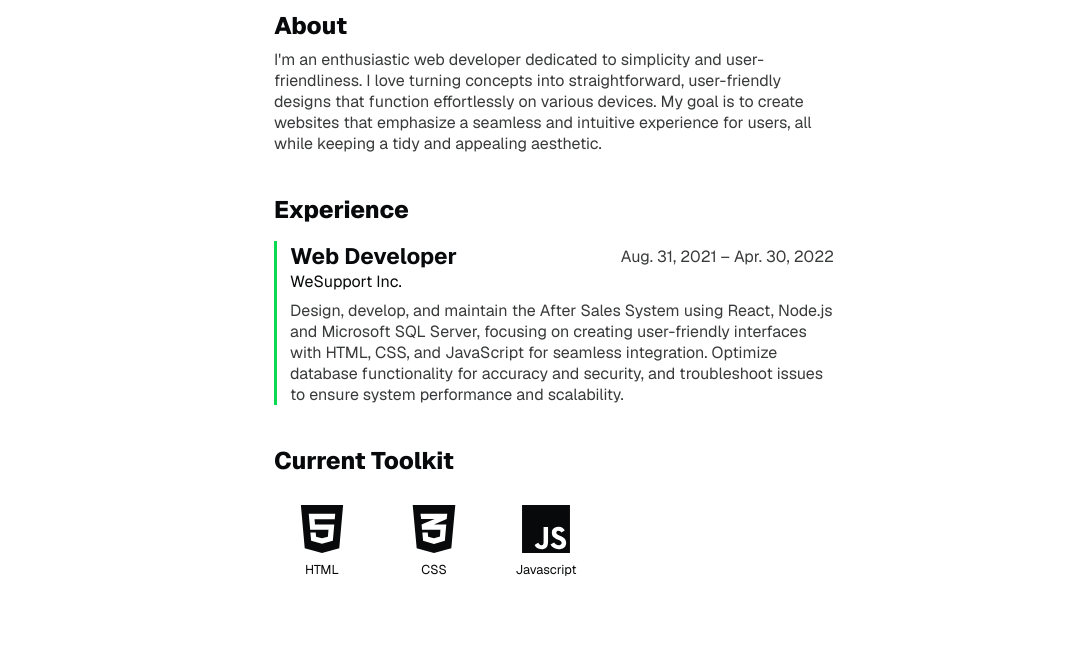
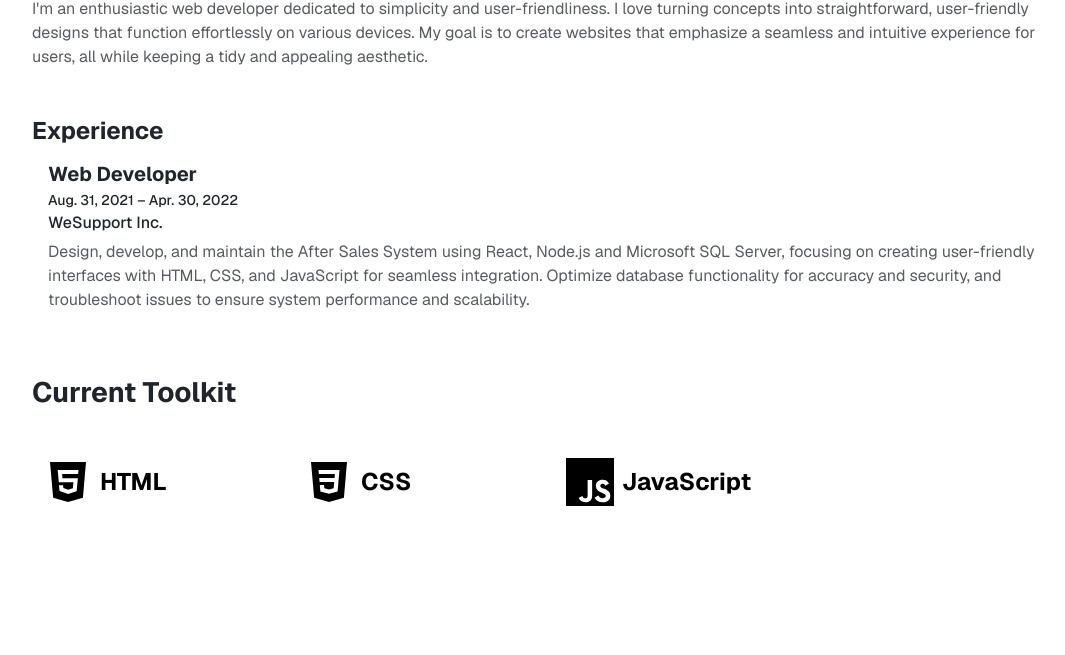
Before and after one commit to pol567/portfolio, a plain HTML site: page index.html in a window 1280 px wide. Shown: the part 302-957 px from the top of the page, without its empty margins (86-1151 px from the left). After the commit the page ends 904 px from the top, so only its background shows below. Drawn offline with nearby package versions, Linux system fonts and the light colour scheme.

Commit message:
Added Bootstrap for responsiveness and remove unneccesary lines

```diff
--- a/index.html
+++ b/index.html
@@ -3,24 +3,22 @@
   <head>
     <meta charset="UTF-8" />
     <meta name="viewport" content="width=device-width, initial-scale=1.0" />
-    <title>Paul Pastorin | Personal Profile</title>
+    <title>Paul Pastorin</title>
 
     <link rel="stylesheet" href="./style.css" />
-    <link rel="icon" type="image/x-icon" href="./assets/favicon.ico" />
 
     <link rel="preconnect" href="https://fonts.googleapis.com">
     <link rel="preconnect" href="https://fonts.gstatic.com" crossorigin>
     <link href="https://fonts.googleapis.com/css2?family=Geist:wght@100..900&display=swap" rel="stylesheet">
+    <link href="https://cdn.jsdelivr.net/npm/bootstrap@5.3.3/dist/css/bootstrap.min.css" rel="stylesheet" integrity="sha384-QWTKZyjpPEjISv5WaRU9OFeRpok6YctnYmDr5pNlyT2bRjXh0JMhjY6hW+ALEwIH" crossorigin="anonymous">
   </head>
-  <body>
 
+  <body class="container py-5 px-5">
     <main>
-        <section class="first_container">
-            <h1>Hi, I'm Paul.</h1>
-            <h3>A web developer and a graphic designer based in the Philippines.</h3>
-            <h3>I make clean, responsive websites that deliver a fluid user experience.</h3>
-
-            <div class="socials">
+        <section id="hero">
+            <h1 class="display-2 fw-bold">Hi, I'm Paul.</h1>
+            <h3 class="lead">A web developer and a graphic designer based in the Philippines.</h3>
+            <div class="d-flex gap-4 mt-4">
                 <a href="https://github.com/pol567" target="_blank">
                     <svg class="socialIcons" xmlns="http://www.w3.org/2000/svg" width="16" height="16" fill="#08090A" class="bi bi-github" viewBox="0 0 16 16">
                         <path d="M8 0C3.58 0 0 3.58 0 8c0 3.54 2.29 6.53 5.47 7.59.4.07.55-.17.55-.38 0-.19-.01-.82-.01-1.49-2.01.37-2.53-.49-2.69-.94-.09-.23-.48-.94-.82-1.13-.28-.15-.68-.52-.01-.53.63-.01 1.08.58 1.23.82.72 1.21 1.87.87 2.33.66.07-.52.28-.87.51-1.07-1.78-.2-3.64-.89-3.64-3.95 0-.87.31-1.59.82-2.15-.08-.2-.36-1.02.08-2.12 0 0 .67-.21 2.2.82.64-.18 1.32-.27 2-.27s1.36.09 2 .27c1.53-1.04 2.2-.82 2.2-.82.44 1.1.16 1.92.08 2.12.51.56.82 1.27.82 2.15 0 3.07-1.87 3.75-3.65 3.95.29.25.54.73.54 1.48 0 1.07-.01 1.93-.01 2.2 0 .21.15.46.55.38A8.01 8.01 0 0 0 16 8c0-4.42-3.58-8-8-8"/>
@@ -34,107 +32,66 @@
             </div>
         </section>
 
-        <section class="second_container">
-            <div class="about">
-                <h3 class="subHeading">About</h3>
-                <p class="description">I'm an enthusiastic web developer dedicated to simplicity and user-friendliness. I love turning concepts into straightforward, user-friendly designs that function effortlessly on various devices. My goal is to create websites that emphasize a seamless and intuitive experience for users, all while keeping a tidy and appealing aesthetic.</p>
+        <section id="about">
+            <div class="mt-5">
+                <h4 class="fw-bolder mb-0">About</h4>
+                <p class="text-muted">I'm an enthusiastic web developer dedicated to simplicity and user-friendliness. I love turning concepts into straightforward, user-friendly designs that function effortlessly on various devices. My goal is to create websites that emphasize a seamless and intuitive experience for users, all while keeping a tidy and appealing aesthetic.</p>
             </div>
+        </section>
 
-            <div class="experience">
-                <h3 class="subHeading">Experience</h3>
-                <div class="card">
-                    <div class="rect"></div>
-                    <div class="firstExp">
-                        <div class="expTitle">
-                            <h4 class="workPosition">Web Developer</h4>
-                            <h4 class="workDate">Aug. 31, 2021 – Apr. 30, 2022</h4>
-                        </div>
-                        <h5 class="workPlace">WeSupport Inc.</h5>
-                        <p class="description">Design, develop, and maintain the After Sales System using React, Node.js and Microsoft SQL Server, focusing on creating user-friendly interfaces with HTML, CSS, and JavaScript for seamless integration. Optimize database functionality for accuracy and security, and troubleshoot issues to ensure system performance and scalability.</p>
-                    </div>
-                </div>
-            </div>
-
-            <div class="tech_stack">
-                <h3 class="subHeading">Current Toolkit</h3>
-                <div class="icons">
-                    <!-- HTML -->
-                    <div class="border-green icon">
-                        <svg class="techIcons" fill="#08090A"   version="1.1" xmlns="http://www.w3.org/2000/svg" xmlns:xlink="http://www.w3.org/1999/xlink"  width="16px"
-                        height="16px" viewBox="0 0 512 512" enable-background="new 0 0 512 512" xml:space="preserve">
-                        <path display="inline" d="M30.713,0.501L71.717,460.42l184.006,51.078l184.515-51.15L481.287,0.501H30.713z M395.754,109.646
-                        l-2.567,28.596l-1.128,12.681h-0.187H256h-0.197h-79.599l5.155,57.761h74.444H256h115.723h15.201l-1.377,15.146l-13.255,148.506
-                        l-0.849,9.523L256,413.854v0.012l-0.259,0.072l-115.547-32.078l-7.903-88.566h26.098h30.526l4.016,44.986l62.82,16.965l0.052-0.014
-                        v-0.006l62.916-16.977l6.542-73.158H256h-0.197H129.771l-13.863-155.444l-1.351-15.131h141.247H256h141.104L395.754,109.646z">
-                        </path>
-                        </svg>
-                        <p class="iconText">HTML</p>
-                    </div>
-
-
-                    <!-- CSS -->
-                    <div class="border-green icon">
-                        <svg class="techIcons" fill="#08090A"  version="1.1" xmlns="http://www.w3.org/2000/svg" xmlns:xlink="http://www.w3.org/1999/xlink"  width="16px" height="16px" viewBox="0 0 512 512" enable-background="new 0 0 512 512" xml:space="preserve">
-                            <path display="inline" d="M483.111,0.501l-42.59,461.314l-184.524,49.684L71.47,461.815L28.889,0.501H483.111z M397.29,94.302
-                            H255.831H111.866l6.885,55.708h137.08h7.7l-7.7,3.205l-132.07,55.006l4.38,54.453l127.69,0.414l68.438,0.217l-4.381,72.606
-                            l-64.058,18.035v-0.057l-0.525,0.146l-61.864-15.617l-3.754-45.07h-0.205H132.1h-0.202l7.511,87.007l116.423,34.429v-0.062
-                            l0.21,0.062l115.799-33.802l15.021-172.761h-131.03h-0.323l0.323-0.14l135.83-58.071L397.29,94.302z">
-                            </path>
-                        </svg>
-                        <p class="iconText">CSS</p>
-                    </div>
-
-                    <!-- Javascript -->
-                    <div class="border-green icon">
-                        <svg class="techIcons" fill="#08090A"  version="1.1" xmlns="http://www.w3.org/2000/svg" xmlns:xlink="http://www.w3.org/1999/xlink"  width="16px"
-                        height="16px" viewBox="0 0 512 512" enable-background="new 0 0 512 512" xml:space="preserve">
-                        <path display="inline" fill-rule="evenodd" clip-rule="evenodd" d="M1.008,0.5C0.438,0.583,0.48,1.27,0.521,1.958
-                        c0,169.668,0,339.31,0,508.974c169.364,1.135,340.808,0.162,510.979,0.486c0-170.309,0-340.61,0-510.918
-                        C341.342,0.5,171.167,0.5,1.008,0.5z M259.893,452.167c-11.822,11.919-30.478,18.938-53.429,18.938
-                        c-37.643,0-58.543-18.34-71.884-43.711c12.842-8.2,25.966-16.122,39.344-23.795c5.456,15.262,23.886,32.42,44.683,21.857
-                        c13.183-6.699,11.661-27.01,11.661-49.054c0-45.773,0-98.578,0-139.872c-0.042-0.688-0.083-1.375,0.482-1.458
-                        c15.707,0,31.413,0,47.116,0c0,36.788,0,78.402,0,117.529C277.866,395.199,280.91,430.988,259.893,452.167z M470.696,409.917
-                        c-2.674,39.884-35.243,61.063-79.17,61.188c-43.062,0.124-70.624-19.013-87.433-48.567c12.085-8.317,25.778-15.017,38.375-22.822
-                        c10.08,15.761,27.537,30.91,53.429,28.652c16.131-1.406,34.856-14.555,24.285-34.482c-5.127-9.66-17.516-14.567-28.656-19.425
-                        c-35.352-15.424-76.828-29.571-72.861-84.992c1.327-18.514,9.852-31.525,20.889-40.796c11.311-9.5,26.46-15.867,46.629-16.511
-                        c36.629-1.173,56.723,15.12,70.429,37.884c-11.664,8.891-24.514,16.608-37.401,24.281c-4.229-12.995-24.644-25.658-41.772-17.969
-                        c-7.789,3.493-14.788,13.761-10.684,26.224c3.66,11.115,18.589,17.199,30.599,22.344
-                        C433.706,340.486,474.331,355.693,470.696,409.917z">
-                        </path>
-                        </svg>
-                        <p class="iconText">Javascript</p>
+        <section id="experience">
+            <div class="mt-5">
+                <h4 class="fw-bolder mb-0">Experience</h4>
+                <div class="card border-0 mt-0">
+                    <div class="card-body">
+                        <h5 class="card-title fw-bold">Web Developer</h5>
+                        <h6 class="card-subtitle mb-2"><small>Aug. 31, 2021 – Apr. 30, 2022</small></h6>
+                        <h6 class="card-subtitle mb-2">WeSupport Inc.</h6>
+                        <p class="card-text text-muted">Design, develop, and maintain the After Sales System using React, Node.js and Microsoft SQL Server, focusing on creating user-friendly interfaces with HTML, CSS, and JavaScript for seamless integration. Optimize database functionality for accuracy and security, and troubleshoot issues to ensure system performance and scalability.</p>
                     </div>
                 </div>
             </div>
         </section>
 
-        <!-- <section class="third_container">
-            <h3 class="subtitle">Contact Us</h3>
-            <div class="contactForm">
-                <form action="/submit" method="post">
-                    <div class="name_email">
-                        <label for="clientName"><span style="color: red;">*</span>Fullname:</label>
-                        <input type="text" name="clientName" id="clientName" pattern="^[A-Za-z\s]+$" title="Only letters are allowed" required>
-                        <label for="clientEmail"><span style="color: red;">*</span>E-mail:</label>
-                        <input type="email" name="clientEmail" id="clientEmail" required>
+        <section id="toolkit">
+            <div class="mt-5">
+                <h3 class="fw-bolder mb-0">Current Toolkit</h3>
+                <div class="container">
+
+                <div class="row row-cols-1 row-cols-sm-2 row-cols-md-3 row-cols-lg-4 g-4 py-5">
+                    <div class="col d-flex align-items-center">
+                        <svg class="bi text-body-secondary flex-shrink-0" aria-hidden="true" xmlns="http://www.w3.org/2000/svg" width="3rem" height="3rem" fill="black" viewBox="0 0 24 24">
+                            <path d="m3 2 1.578 17.824L12 22l7.467-2.175L21 2H3Zm14.049 6.048H9.075l.172 2.016h7.697l-.626 6.565-4.246 1.381-4.281-1.455-.288-2.932h2.024l.16 1.411 2.4.815 2.346-.763.297-3.005H7.416l-.562-6.05h10.412l-.217 2.017Z"/>
+                          </svg>
+
+                        <div>
+                            <h3 class="fw-bold ms-2 mb-0 fs-4 text-body-emphasis">HTML</h3>
+                        </div>
                     </div>
 
-                    <div class="subj_message">
-                        <label for="subject">Subject:</label>
-                        <input type="text" name="subject" id="subject">
-                        <label for="message">Message:</label><br>
-                        <textarea name="message" id="message"></textarea>
-                        <button type="submit" class="btn_submit">Submit</button>
+                    <div class="col d-flex align-items-center">
+                        <svg class="bi text-body-secondary flex-shrink-0" aria-hidden="true" xmlns="http://www.w3.org/2000/svg" width="3rem" height="3rem" fill="black" viewBox="0 0 24 24">
+                            <path d="m3 2 1.578 17.834L12 22l7.468-2.165L21 2H3Zm13.3 14.722-4.293 1.204H12l-4.297-1.204-.297-3.167h2.108l.15 1.526 2.335.639 2.34-.64.245-3.05h-7.27l-.187-2.006h7.64l.174-2.006H6.924l-.176-2.006h10.506l-.954 10.71Z"/>
+                          </svg>
+
+                        <div>
+                            <h3 class="fw-bold ms-2 mb-0 fs-4 text-body-emphasis">CSS</h3>
+                        </div>
                     </div>
 
-                </form>
+                    <div class="col d-flex align-items-center">
+                        <svg class="bi text-body-secondary flex-shrink-0" width="3rem" height="3rem" viewBox="0 0 24 24" fill="black" xmlns="http://www.w3.org/2000/svg">
+                            <path fill-rule="evenodd" clip-rule="evenodd" d="M0 0H24V24H0V0ZM18.3467 20.1196C17.2343 20.1196 16.6053 19.5394 16.1219 18.7501L14.2891 19.8149C14.9512 21.123 16.3044 22.1211 18.3989 22.1211C20.5409 22.1211 22.136 21.0088 22.136 18.9783C22.136 17.0949 21.0541 16.2571 19.1379 15.4354L18.5741 15.1939C17.6065 14.7749 17.1874 14.501 17.1874 13.8244C17.1874 13.277 17.6061 12.8579 18.2667 12.8579C18.9143 12.8579 19.3314 13.131 19.7181 13.8244L21.4743 12.6968C20.7314 11.3901 19.7006 10.891 18.2667 10.891C16.2526 10.891 14.9638 12.1787 14.9638 13.8701C14.9638 15.7063 16.0449 16.5749 17.6724 17.2682L18.2362 17.5101C19.2648 17.96 19.8781 18.2339 19.8781 19.0072C19.8781 19.6526 19.2811 20.1196 18.3467 20.1196ZM9.60647 20.1055C8.83161 20.1055 8.50933 19.5741 8.15504 18.9455L6.31923 20.057C6.85104 21.1825 7.89676 22.117 9.70247 22.117C11.7009 22.117 13.0701 21.0541 13.0701 18.7189V11.0198H10.8149V18.6884C10.8149 19.8156 10.3474 20.1055 9.60647 20.1055Z" fill="#000000"/>
+                            </svg>
+
+                        <div>
+                            <h3 class="fw-bold ms-2 mb-0 fs-4 text-body-emphasis">JavaScript</h3>
+                        </div>
+                    </div>
+                </div>
             </div>
-        </section> -->
+        </section>
+
     </main>
-
-    <!-- <footer>
-        <p>© Paul Pastorin 2024</p>
-        <p>Philippines</p>
-    </footer> -->
   </body>
 </html>
--- a/style.css
+++ b/style.css
@@ -5,208 +5,20 @@
 }
 
 body {
-    font-family: 'Geist', sans-serif;
+    font-family: 'Geist', sans-serif !important;
     color:#08090A;
-    padding: 4rem 1.5rem;
-    margin: 0rem 21rem;
-
-}
-
-.logo {
-    border-radius: 50%;
-    width: 100px;
-    height: auto;
-}
-
-.navbar {
-    display: flex;
-    justify-content: center;
-    align-items: center;
-    font-size: 20px;
-    gap: 40px;
-    border: 1px solid red;
-}
-
-.navbar a{
-    text-decoration: none;
-    padding: 20px 10px;
-    color: #0F172A;
-}
-
-.navbar a:hover {
-    border-radius: 30px;
-    background-color: #0F172A;
-    color: #EBEFF5;
-}
-
-h1 {
-    font-size: 4rem;
-}
-
-h3 {
-    font-weight: 400;
-    font-size: 1.2rem;
-    white-space: pre;
 }
 
 .socials {
     display: flex;
-    margin-top: 1rem;
+    gap: 1rem;
 }
 
 .socialIcons {
-    width: 80%;
-    height: 85%;
-    margin-right: 1.5rem;
-    padding: 0.8rem;
-    border: 1px solid #0BDA51;
-    border-radius: 20%;
+    width: 2rem;
+    height: auto;
 }
 
 .socialIcons:hover {
-    background-color: #0BDA51;
-    fill: white;
+    fill: #0BDA51;
 }
-
-.about, .experience, .tech_stack {
-    margin-top: 2.5rem;
-}
-
-.subHeading {
-    font-weight: 800;
-    font-size: 1.5rem;
-    margin-top: 1rem;
-}
-
-.description {
-    color: #393A3B;
-    margin-top: 0.5rem;
-}
-
-.techIcons {
-    width: 3rem;
-    height: 3rem;
-}
-
-/* .border-green {
-    border: 1px solid #0BDA51;
-    border-radius: 10%;
-} */
-
-.icon {
-    display: flex;
-    justify-content: center;
-    align-items: center;
-    flex-direction: column;
-    width: 6rem;
-    padding: 0.8rem;
-}
-
-.iconText {
-    margin-top: 0.5rem;
-    font-size: 0.8rem;
-}
-
-.card {
-    position: relative;
-    align-items: flex-start;
-    margin-top: 1rem;
-}
-
-.rect {
-    position: absolute;
-    height: 100%;
-    width: 3px;
-    background-color: #0BDA51;
-}
-
-.firstExp {
-    margin-left: 1rem;
-}
-
-.expTitle {
-    display: flex;
-    justify-content: space-between;
-    align-items: center;
-}
-
-.workPosition {
-    align-items: flex-start;
-    font-size: 1.4rem;
-}
-
-.workDate {
-    align-items: flex-end;
-    color: #393A3B;
-    font-weight: 400;
-}
-
-.workPlace {
-    font-size: 1rem;
-    font-weight: 400;
-}
-
-.icons {
-    margin-top: 1rem;
-    display: flex;
-    gap: 1rem;
-}
-.contact {
-    display: flex;
-    flex-direction: column;
-}
-
-.contactForm {
-    display: flex;
-    justify-content: center;
-    align-items: center;
-    flex: 1;
-}
-
-.name_email {
-    display: flex;
-    margin: 10px;
-    width: 700px;
-}
-
-.contactForm input {
-    padding: 10px;
-    flex: 3;
-}
-
-.contactForm label {
-    font-size: 18px;
-    padding: 5px;
-    flex: 1;
-}
-
-.contactForm textarea {
-    height: 200px;
-    padding: 10px;
-}
-
-.subj_message {
-    display: flex;
-    flex-direction: column;
-    margin: 10px;
-}
-
-.btn_submit {
-    font-size: 18px;
-    align-self: center;
-    margin: 20px;
-    padding: 10px;
-    width: 200px;
-    border: 1;
-    border-radius: 20px;
-}
-
-.btn_submit:hover {
-    background-color: #0F172A;
-    color: #EBEFF5;
-}
-
-footer {
-    display: flex;
-    justify-content: space-between;
-}
```
